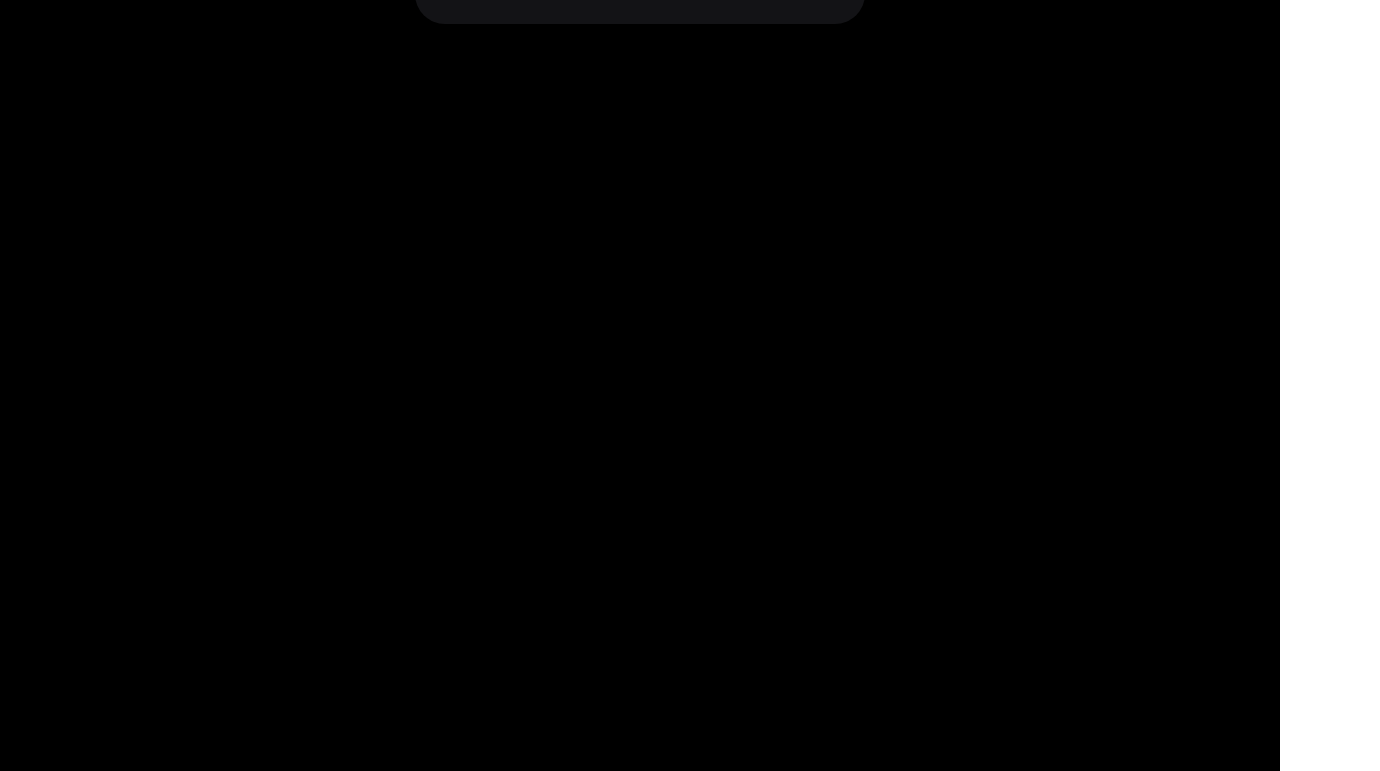
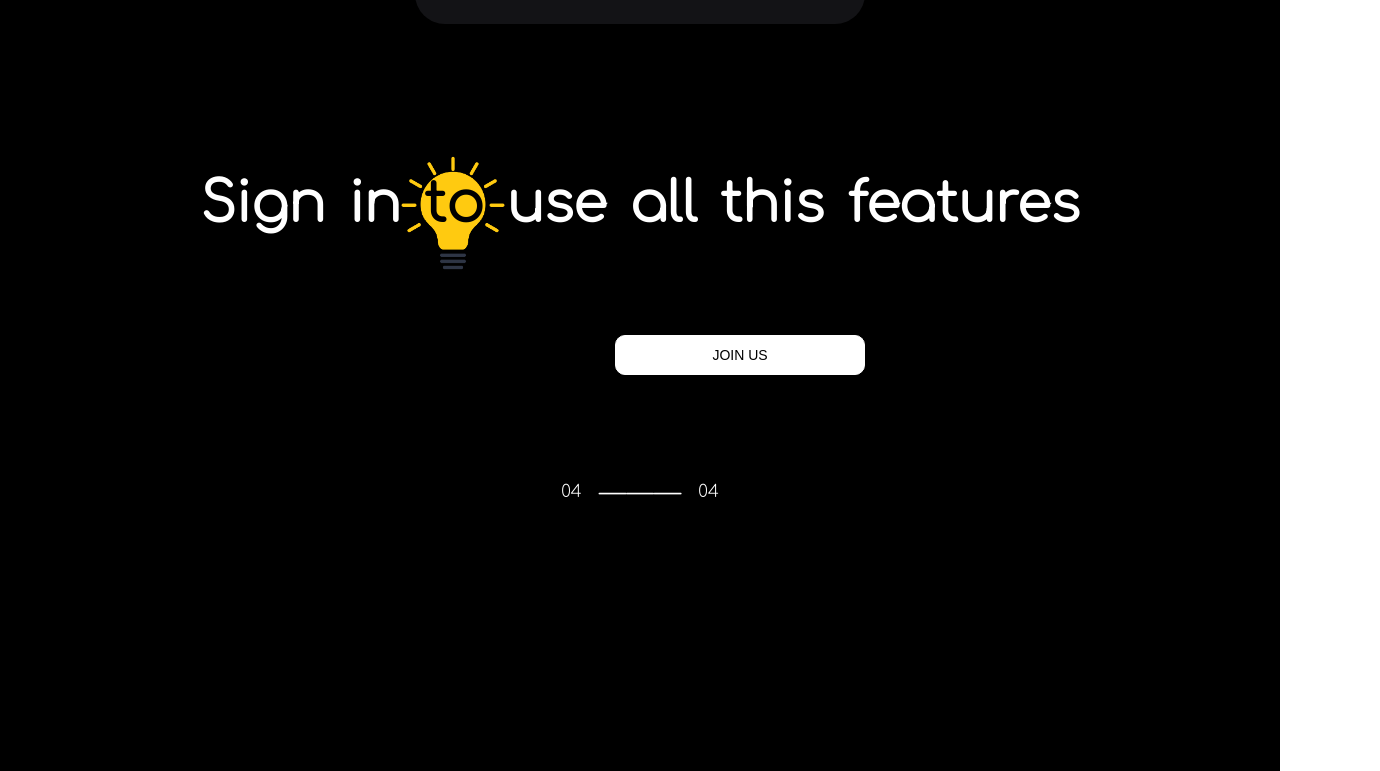
Before and after one commit to deltaonlyone/2V2K, a React (Create React App) app: page / in a window 1280 px wide. Shown: the part 3029-3800 px from the top of the page, 1380 px wide, since content can reach past the window. Built offline with nearby package versions, Linux system fonts and the light colour scheme.

Commit message:
added join us section

```diff
--- a/src/ProjectElements/AboutUs/AboutUs.js
+++ b/src/ProjectElements/AboutUs/AboutUs.js
@@ -5,6 +5,7 @@ import bigLineFirst from "./line-1-cuted.svg";
 import photoServices1 from './photo-1-services.jpg';
 import photoServices2 from './photo-2-services.jpg';
 import photoServices3 from './photo-3-services.jpg';
+import bulbLight from './bulb.png';
 
 export function AboutUs(props) {
 
@@ -97,7 +98,7 @@ export function AboutUs(props) {
                 <div className={styles['servicesList']}>
                     <div className={styles['serviceBox']}>
                         <a className={styles['headTextServices']}>
-                            01 Locations
+                            Locations
                         </a>
 
                         <img className = {styles['photoServices']} src={photoServices1} alt="" />
@@ -114,7 +115,7 @@ export function AboutUs(props) {
                     </div>
                     <div className={styles['serviceBox']}>
                         <a className={styles['headTextServices']}>
-                            02 Map
+                            Map
                         </a>
 
                         <img className = {styles['photoServices']} src={photoServices2} alt="" />
@@ -131,7 +132,7 @@ export function AboutUs(props) {
                     </div>
                     <div className={styles['serviceBox']}>
                         <a className={styles['headTextServices']}>
-                            03 Photographers
+                            Photographers
                         </a>
 
                         <img className = {styles['photoServices']} src={photoServices3} alt="" />
@@ -153,6 +154,40 @@ export function AboutUs(props) {
 
             </div>
 
+            {/*--------------------------------------------------------------------*/}
+
+            <div className={styles['thirdAboutUs']}>
+                <div className={styles['joinUsDiv']}>
+                    <div className={styles['signInText']}>
+                        <a className={styles['signInTextFirst']}>
+                            Sign in&nbsp;
+                        </a>
+                        <a className={styles['signInTextSecond']}>
+                            to&nbsp;
+                        </a>
+
+                        <img className = {styles['bulbLight']} src={bulbLight} alt="" />
+
+                        <a className={styles['signInTextFirst']}>
+                            use all this features
+                        </a>
+                    </div>
+
+                    <div className={styles['buttonJoinUsDiv']}>
+                        <button className={styles['buttonJoinUs']}>JOIN US</button>
+                    </div>
+                </div>
+
+                <a className={styles['pageNumberSecond']}>
+                    04
+                    <a className={styles['lineSymbolLeft']}>&#8212;</a>
+                    <a className={styles['lineSymbol']}>&#8212;</a>
+                    <a className={styles['lineSymbolRight']}>&#8212;</a>
+                    04
+                </a>
+
+            </div>
+
         </nav>
     );
 }
--- a/src/ProjectElements/AboutUs/AboutUs.module.css
+++ b/src/ProjectElements/AboutUs/AboutUs.module.css
@@ -177,6 +177,7 @@
     padding: 25px;
     display: flex;
     flex-direction: column;
+    align-items: center;
 }
 
 .headTextServices{
@@ -187,15 +188,15 @@
 .photoServices{
     width:320px;
     height:320px;
-    margin:0 auto;
+    margin-bottom:30px;
 }
 
 .textInServices{
     font-size: 16px;
     line-height: 1.5;
     width:320px;
-    margin:auto;
 }
+
 
 
 
@@ -244,3 +245,69 @@
     }
 
 }
+
+
+/*--------------------------------------------*/
+
+
+
+.thirdAboutUs{
+    width:100vw;
+    height:400px;
+    margin-top:100px;
+}
+
+.joinUsDiv{
+    width:100vw;
+
+}
+
+.signInText{
+    display: flex;
+    justify-content: center;
+}
+
+.signInTextFirst{
+    font-size: 55px;
+    color:white;
+    z-index:2;
+    font-weight: bold;
+    word-spacing: 7px;
+}
+
+.signInTextSecond{
+    font-size: 55px;
+    z-index:2;
+    color:black;
+    font-weight: bold;
+    word-spacing: 7px;
+}
+
+.bulbLight{
+    z-index:1;
+    width:180px;
+    position:absolute;
+    margin-right:375px;
+    margin-top: -51px;
+}
+
+.buttonJoinUsDiv{
+    display:flex;
+    width:100vw;
+    justify-content: center;
+    margin:100px;
+}
+
+.buttonJoinUs{
+    height:40px;
+    background-color: white;
+    border-radius: 10px;
+    border: 1px solid white;
+    width: 250px;
+    font-size: 14px;
+}
+
+.buttonJoinUs:hover {
+    cursor: pointer;
+    border: 1px solid grey;
+}
```
Also changed, not shown: src/ProjectElements/AboutUs/bulb.png (added).
